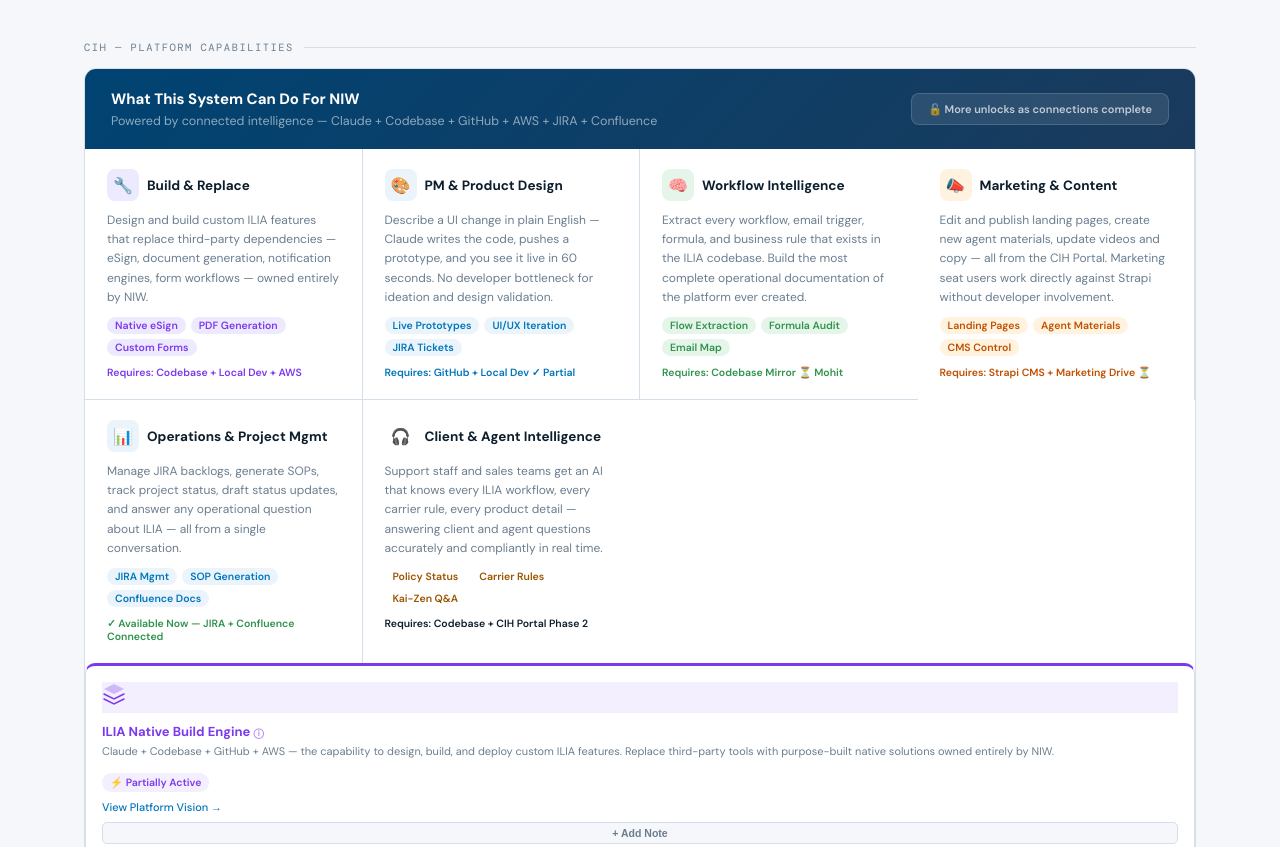
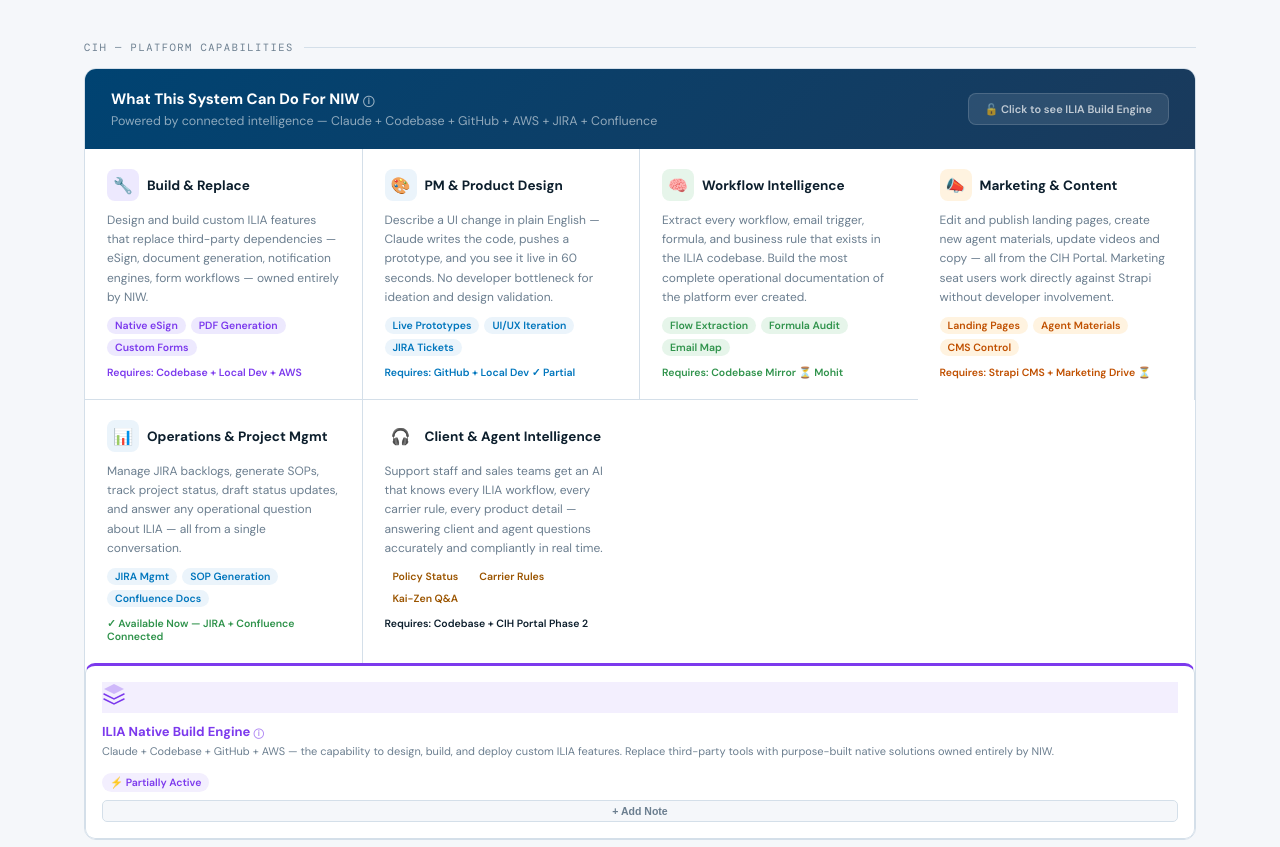
Before and after one commit to NIWCompanies-ILIA-Central-Intelligence/ilia-hub-admin, a plain HTML site: page index.html in a window 1280 px wide. Shown: the part 1315-2162 px from the top of the page. Drawn offline with nearby package versions, Linux system fonts and the light colour scheme.

Commit message:
Capabilities header clickable + remove View Platform Vision from Build Engine card

```diff
--- a/index.html
+++ b/index.html
@@ -743,12 +743,12 @@
   <div style="background:var(--white);border:1px solid var(--border);border-radius:12px;overflow:hidden;margin-bottom:44px;">
 
     <!-- Header -->
-    <div style="background:linear-gradient(135deg,var(--blue-deep) 0%,#1a3a5c 100%);padding:20px 26px;display:flex;align-items:center;justify-content:space-between;">
+    <div style="background:linear-gradient(135deg,var(--blue-deep) 0%,#1a3a5c 100%);padding:20px 26px;display:flex;align-items:center;justify-content:space-between;cursor:pointer;" onclick="openConnModal('build-engine')" title="Click to learn more">
       <div>
-        <div style="color:white;font-weight:700;font-size:15px;margin-bottom:4px;">What This System Can Do For NIW</div>
+        <div style="color:white;font-weight:700;font-size:15px;margin-bottom:4px;">What This System Can Do For NIW <span style="font-size:11px;opacity:0.6;">ⓘ</span></div>
         <div style="color:rgba(255,255,255,0.55);font-size:12.5px;">Powered by connected intelligence — Claude + Codebase + GitHub + AWS + JIRA + Confluence</div>
       </div>
-      <div style="background:rgba(255,255,255,0.1);border:1px solid rgba(255,255,255,0.15);border-radius:8px;padding:8px 16px;color:rgba(255,255,255,0.7);font-size:11px;font-weight:600;white-space:nowrap;">🔓 More unlocks as connections complete</div>
+      <div style="background:rgba(255,255,255,0.1);border:1px solid rgba(255,255,255,0.15);border-radius:8px;padding:8px 16px;color:rgba(255,255,255,0.7);font-size:11px;font-weight:600;white-space:nowrap;pointer-events:none;">🔓 Click to see ILIA Build Engine</div>
     </div>
 
     <!-- Capability Grid -->
@@ -857,7 +857,6 @@
       <div class="conn-name" style="color:var(--purple);">ILIA Native Build Engine <span style="font-size:10px;opacity:0.6;">ⓘ</span></div>
       <div class="conn-desc">Claude + Codebase + GitHub + AWS — the capability to design, build, and deploy custom ILIA features. Replace third-party tools with purpose-built native solutions owned entirely by NIW.</div>
       <span class="conn-status" style="background:var(--purple-pale);color:var(--purple);font-size:10.5px;font-weight:600;padding:3px 8px;border-radius:20px;display:inline-flex;align-items:center;gap:4px;">⚡ Partially Active</span>
-      <a class="conn-link" href="https://niwcompanies-ilia-central-intelligence.github.io/ilia-cih-portal/" target="_blank" onclick="event.stopPropagation()">View Platform Vision →</a>
       <button class="note-btn" id="note-btn-build-engine" onclick="event.stopPropagation();toggleNotePanel('build-engine')">+ Add Note</button>
       <div class="note-panel" id="note-panel-build-engine">
         <div class="note-list" id="note-list-build-engine"></div>
```
